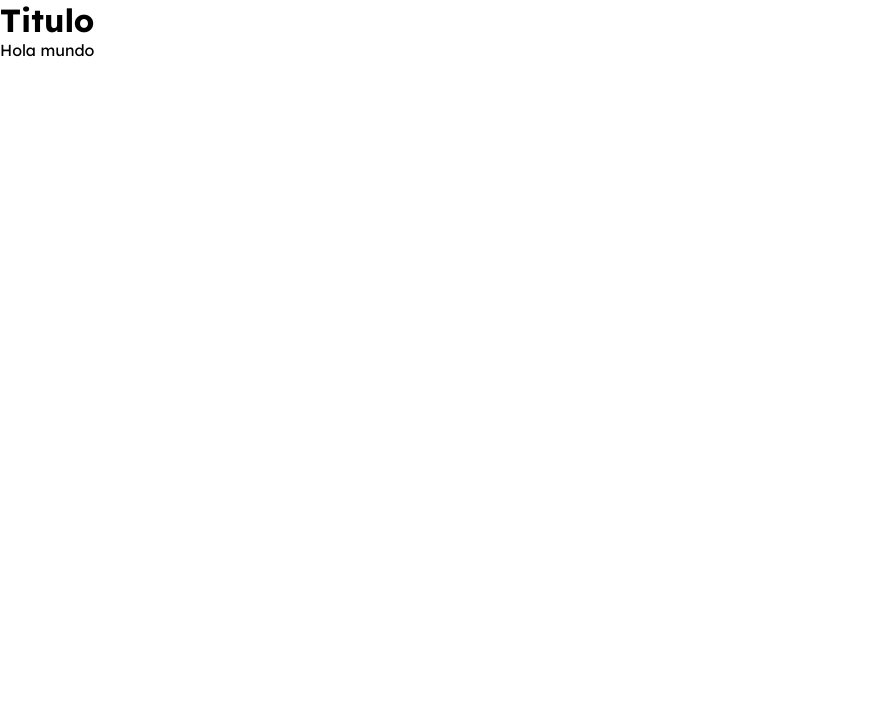
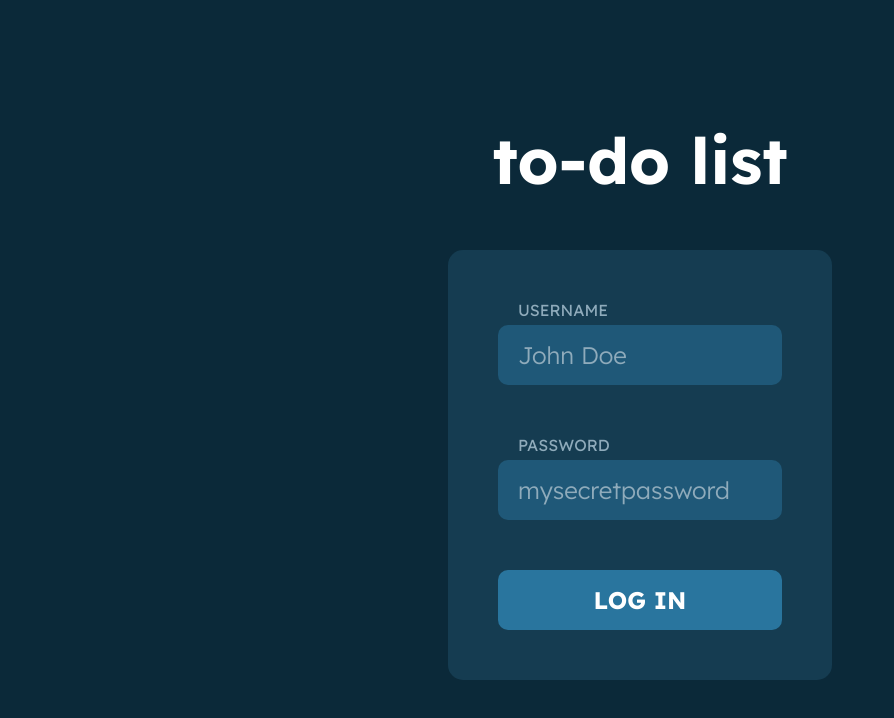
Before and after one commit to GabrielCornejoB/to-do-app, an Angular app in the folder front-end/: page / in a window 1280 px wide. Shown: the top 718 px of the page, without its empty margins (0-894 px from the left). Built offline with nearby package versions, Linux system fonts and the light colour scheme.

Commit message:
Login design

```diff
--- a/front-end/src/app/app-routing.module.ts
+++ b/front-end/src/app/app-routing.module.ts
@@ -1,7 +1,13 @@
 import { NgModule } from '@angular/core';
 import { RouterModule, Routes } from '@angular/router';
+import { TasksComponent } from './components/tasks/tasks.component';
+import { LoginComponent } from './components/login/login.component';
 
-const routes: Routes = [];
+const routes: Routes = [
+  {path:'', component: LoginComponent},
+  {path:'tasks', component: TasksComponent},
+  {path:'**', redirectTo: '', pathMatch: 'full'}
+];
 
 @NgModule({
   imports: [RouterModule.forRoot(routes)],
--- a/front-end/src/app/app.component.html
+++ b/front-end/src/app/app.component.html
@@ -1,3 +1 @@
-<h1>Titulo</h1>
-<p>Hola mundo</p>
 <router-outlet></router-outlet>
--- a/front-end/src/app/components/login/login.component.html
+++ b/front-end/src/app/components/login/login.component.html
@@ -1 +1,14 @@
-<p>login works!</p>
+<div class="login-container">
+    <h1>to-do list</h1>
+    <form class="login-form">
+        <div class="input-wrapper">
+            <label for="">USERNAME</label>
+            <input type="text" placeholder="John Doe">
+        </div>
+        <div class="input-wrapper">
+            <label for="">PASSWORD</label>
+            <input type="password" placeholder="mysecretpassword">
+        </div>
+        <button type="submit">LOG IN</button>
+    </form>
+</div>
--- a/front-end/src/app/components/login/login.component.sass
+++ b/front-end/src/app/components/login/login.component.sass
@@ -0,0 +1,25 @@
+.login-container
+    display: flex
+    flex-direction: column
+    align-items: center
+    justify-content: center
+    gap: 50px
+    height: 100vh
+    width: 100vw
+    box-sizing: border-box
+    overflow-y: hidden
+    background: var(--primary-color)
+    .login-form
+        width: 30%
+        display: flex
+        flex-direction: column
+        align-items: center
+        gap: 50px
+        background: var(--secondary-color)
+        border-radius: 15px
+        padding: 50px
+        box-sizing: border-box
+        button
+            font-size: 1.5rem
+            padding: 15px 20px
+            font-weight: 700
--- a/front-end/src/index.html
+++ b/front-end/src/index.html
@@ -9,6 +9,7 @@
   <link rel="preconnect" href="https://fonts.googleapis.com">
   <link rel="preconnect" href="https://fonts.gstatic.com" crossorigin>
   <link href="https://fonts.googleapis.com/css2?family=Lexend:wght@100;200;300;400;500;600;700;800;900&display=swap" rel="stylesheet">
+  <link rel="stylesheet" href="https://fonts.googleapis.com/css2?family=Material+Symbols+Outlined:opsz,wght,FILL,GRAD@48,400,0,0"/>
 </head>
 <body>
   <app-root></app-root>
--- a/front-end/src/styles.sass
+++ b/front-end/src/styles.sass
@@ -4,10 +4,54 @@ body
     --elements-color: #1F5878
     --button-color: #29759E
     --txt-color: #ffffff
+    --txt-light-color: #8FABBB
     --txt-black: #000000
-    --txt-light-color: #8FABBB
+    --delete-color: #DE2C28
 
 *
     margin: 0
     padding: 0
     font-family: 'Lexend', sans-serif
+    color: var(--txt-color)
+html
+    font-size: 16px
+h1
+    font-size: 4rem
+
+.input-wrapper
+    display: flex
+    flex-direction: column
+    align-items: flex-start
+    gap: 5px
+    width: 100%
+    input, textarea
+        border: none
+        outline: none
+        background: var(--elements-color)
+        padding: 15px 20px
+        font-size: 1.5rem
+        border-radius: 10px
+        font-weight: 300
+        box-sizing: border-box
+        width: 100%
+    ::placeholder
+        color: var(--txt-light-color)
+        opacity: 1
+    :-ms-input-placeholder
+        color: var(--txt-light-color)
+    ::-ms-input-placeholder
+        color: red
+    label
+        color: var(--txt-light-color)
+        padding-left: 20px
+
+button
+    background: var(--button-color)
+    width: 100%
+    border: none
+    outline: none
+    border-radius: 10px
+    cursor: pointer
+    transition: 0.3s
+    &:hover
+        background: var(--elements-color)
```
